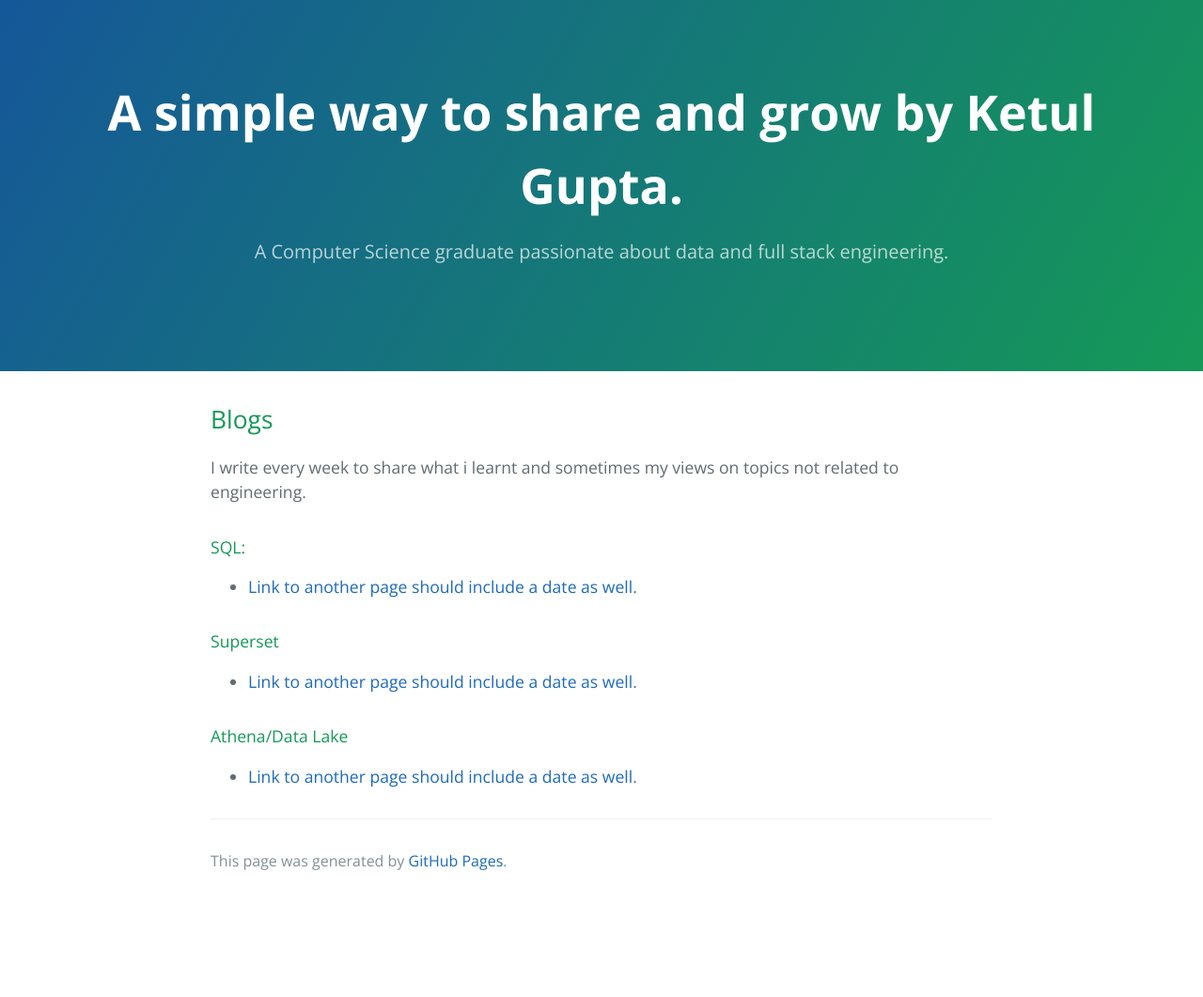
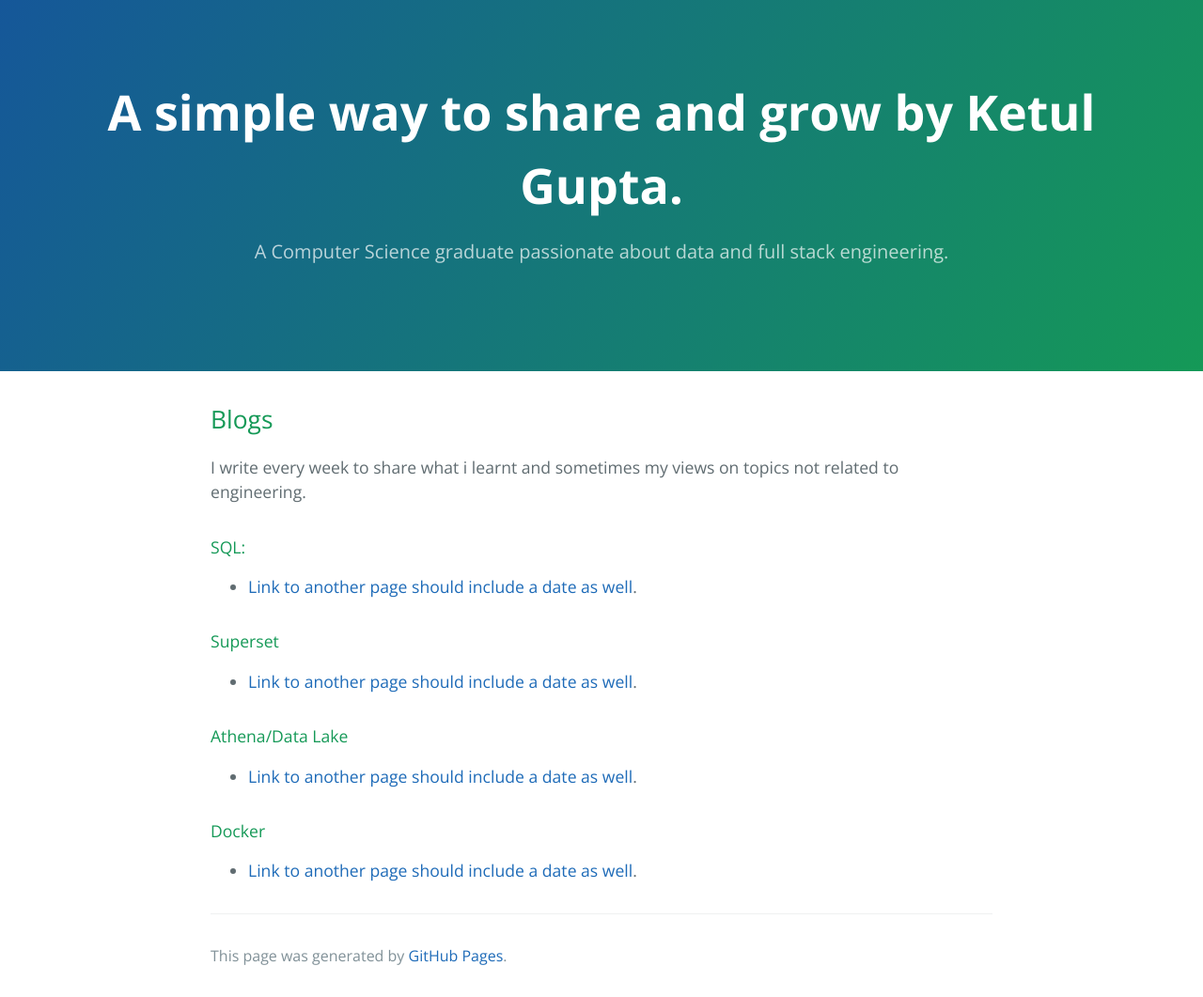
Before and after one commit to ketulgupta1995/ketulgupta1995.github.io, a Jekyll site: the page built from index.md, in a window 1280 px wide. Shown: the whole page at 94% size. Built offline with Jekyll 4.4.1, drawn with Linux system fonts in a browser that asks for light colours; before the commit the page ends 960 px from its top, so only the background shows below that.

Commit message:
Update index.md

```diff
--- a/index.md
+++ b/index.md
@@ -18,3 +18,7 @@ I write every week to share what i learnt and sometimes my views on topics not r
 #### Athena/Data Lake
 
 - [Link to another page should include a  date as well](./data-lake.html).
+
+#### Docker
+
+- [Link to another page should include a  date as well](./docker.html).
```
